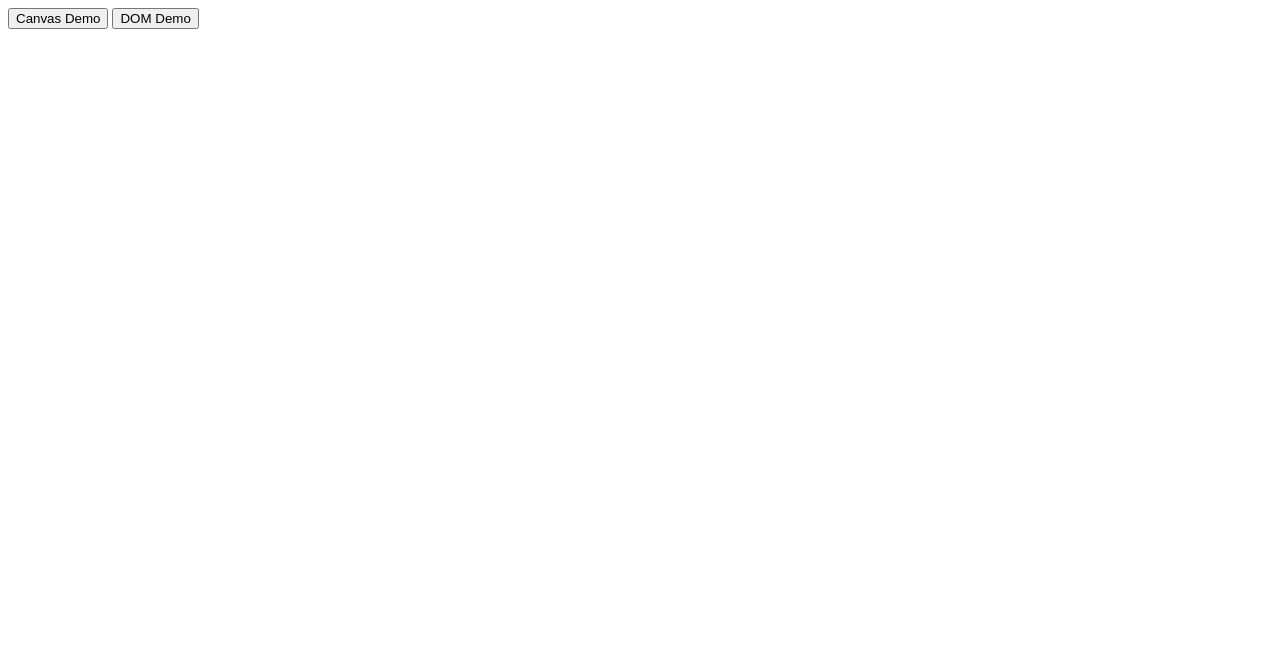
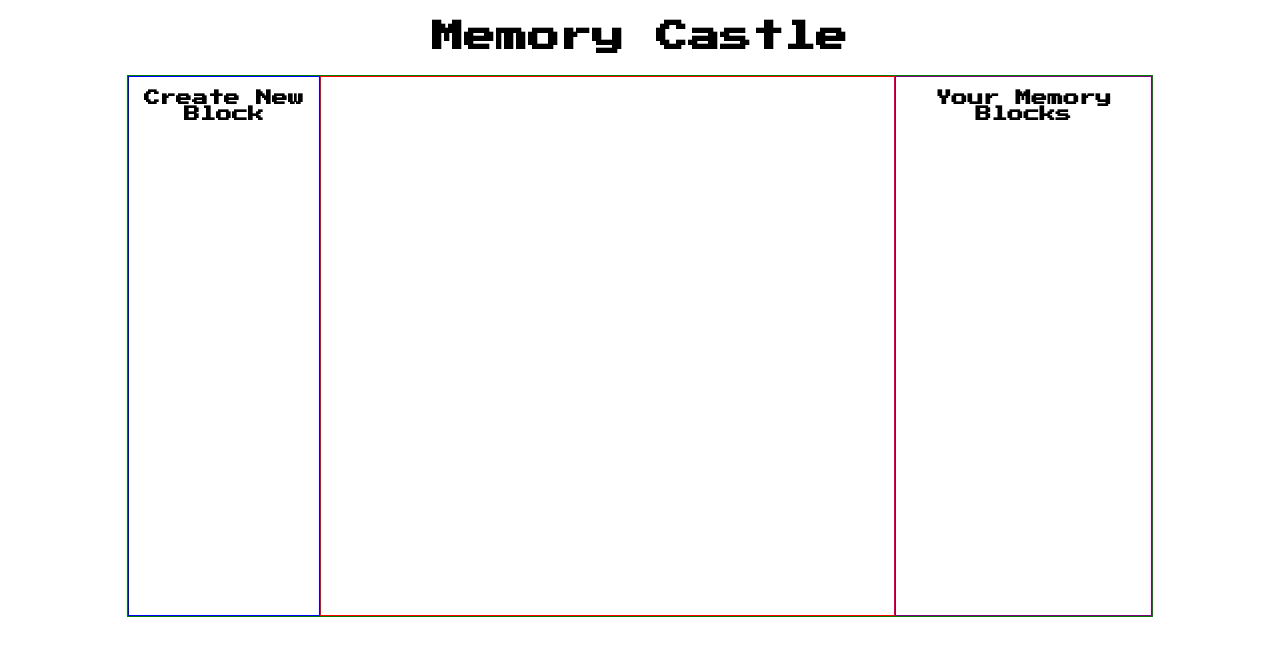
Before and after one commit to alexawhy/memory-castle, a website built with webpack: page index.html in a window 1280 px wide. Built offline with nearby package versions, Linux system fonts and the light colour scheme.

Commit message:
Add index.html framework

```diff
--- a/index.html
+++ b/index.html
@@ -9,8 +9,21 @@
 </head>
 
 <body>
-  <button id="canvas-demo">Canvas Demo</button>
-  <button id="DOM-demo">DOM Demo</button>
+  <header>
+    <h1>Memory Castle</h1>
+  </header>
+  <main>
+    <section class="left-sidebar">
+      <h2>Create New Block</h2>
+      <div class="new-blocks"></div>
+    </section>
+    <section class="main-content">
+      <div class="main-canvas"></div>
+      <div class="right-sidebar">
+        <h2>Your Memory Blocks</h2>
+      </div>
+    </section>
+  </main>
   <script src="./dist/main.js"></script>
 </body>
 </html>
--- a/src/styles/index.scss
+++ b/src/styles/index.scss
@@ -0,0 +1,48 @@
+@import url('https://fonts.googleapis.com/css2?family=Press+Start+2P&display=swap');
+@import url('https://fonts.googleapis.com/css2?family=Noto+Sans:wght@400;700&family=Press+Start+2P&display=swap');
+
+h1, h2 {
+  text-align: center;
+  font-family: 'Press Start 2P', cursive;
+}
+
+h2 {
+  font-size: 1em;
+}
+
+h3 {
+  font-family: 'Noto Sans', sans-serif;
+}
+
+main {
+  width: 80vw;
+  margin: 10px auto;
+  border: 1px solid green;
+  display: flex;
+  flex-direction: row;
+}
+
+.left-sidebar {
+  width: 15vw;
+  border: 1px solid blue;
+}
+
+.new-blocks {
+  height: 60vh;
+}
+
+.main-content {
+  display: flex;
+  flex-direction: row;
+  width: 65vw;
+}
+
+.main-canvas {
+  width: 45vw;
+  border: 1px solid red;
+}
+
+.right-sidebar {
+  width: 20vw;
+  border: 1px solid purple;
+}
```
Also changed, not shown: package.json (+5 -2 lines), 1 other file.
